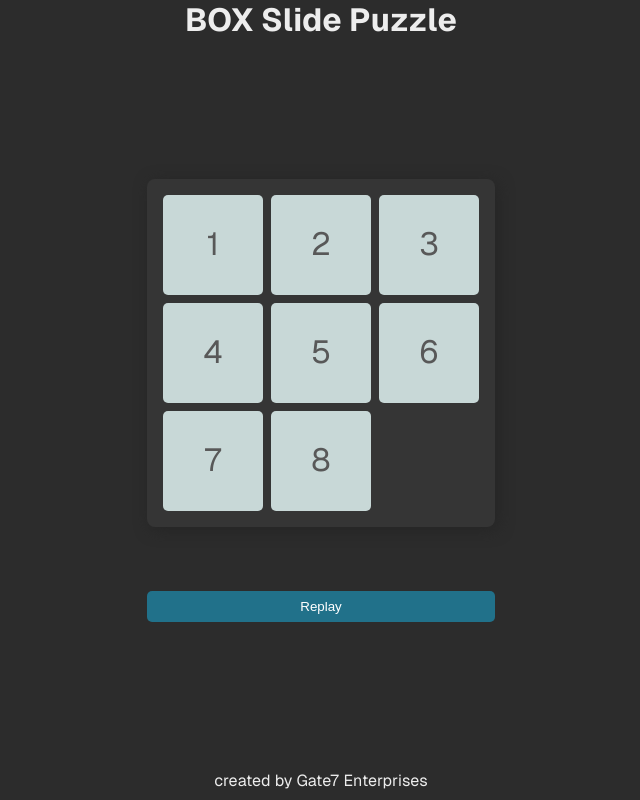
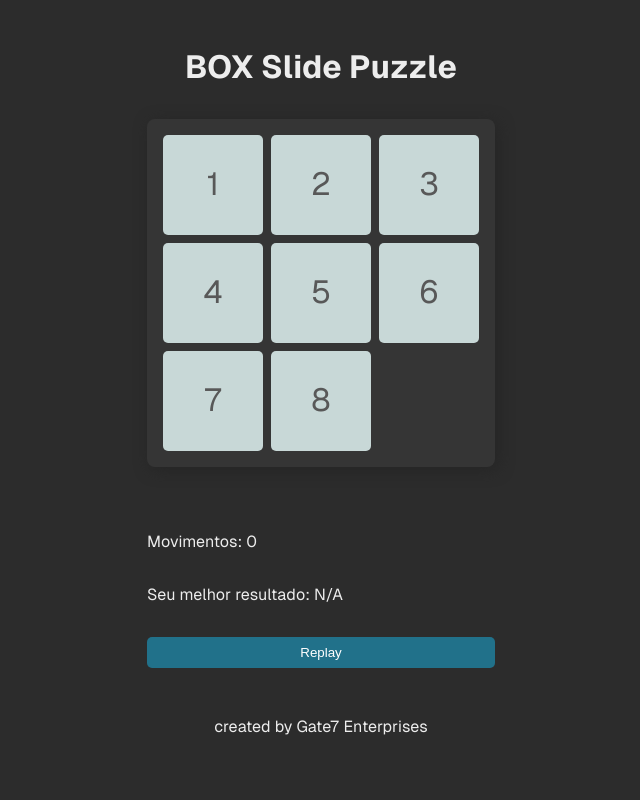
Before and after one commit to gothmate/boxslidepuzzle, a Next.js app: page / in a window 1280 px wide. Shown: the whole page, without its empty margins (319-959 px from the left). Built offline with nearby package versions, Linux system fonts and the light colour scheme.

Commit message:
feature(resultado): - criada variavel para contar movimentos - Criada função para salvar melhor resultado no LocalStorage

```diff
--- a/src/app/page.module.sass
+++ b/src/app/page.module.sass
@@ -1,11 +1,11 @@
 @use 'variables'
 
 .page
-  display: grid
-  grid-template-rows: 40px 1fr 40px
+  display: flex
+  flex-direction: column
   align-items: center
-  justify-items: center
-  min-height: 100svh
+  justify-content: center
+  min-height: 100vh
   gap: 1rem
   font-family: var(--font-geist-sans)
 
@@ -67,7 +67,6 @@
   display: flex
   flex-direction: column
   gap: 32px
-  grid-row-start: 2
 
 
 @media (hover: hover) and (pointer: fine)
--- a/src/components/Footer/page.module.sass
+++ b/src/components/Footer/page.module.sass
@@ -1,2 +1,5 @@
 .footer
+    width: 100vw
+    display: flex
+    justify-content: center
     padding: 2rem
--- a/src/components/GameBox/GameBox.tsx
+++ b/src/components/GameBox/GameBox.tsx
@@ -1,5 +1,5 @@
 "use client"
-import { useState } from "react"
+import { useState, useEffect } from "react"
 import style from "./page.module.sass"
 import styles from "@/app/page.module.sass"
 
@@ -12,13 +12,22 @@ export default function GameBox() {
   initialTiles.push(null)
 
   const [grid, setGrid] = useState<(number | null)[]>(initialTiles)
-  const [win, setWin] = useState('')
-  const [winFlag, setWinFlag] = useState('')
+  const [win, setWin] = useState("")
+  const [movimento, setMovimento] = useState(0)
+  const [winFlag, setWinFlag] = useState("")
+  const [melhorResultado, setMelhorResultado] = useState<number | null>(null)
 
+  useEffect(() => {
+    const recordeSalvo = localStorage.getItem("melhorResultado")
+    if (recordeSalvo) {
+      setMelhorResultado(parseInt(recordeSalvo, 10))
+    }
+  }, [])
 
   function animatedShuffle(moves = 100) {
-    setWinFlag('')
-    setWin('')
+    setMovimento(0)
+    setWinFlag("")
+    setWin("")
     let count = 0
     let lastMove: number | null = null
     let secondLastMove: number | null = null
@@ -38,8 +47,11 @@ export default function GameBox() {
           secondLastMove = lastMove
           lastMove = randomMove
 
-          const newGrid: (number | null)[] = [...prevGrid];
-          [newGrid[emptyIndex], newGrid[randomMove]] = [newGrid[randomMove], newGrid[emptyIndex]]
+          const newGrid: (number | null)[] = [...prevGrid]
+          ;[newGrid[emptyIndex], newGrid[randomMove]] = [
+            newGrid[randomMove],
+            newGrid[emptyIndex],
+          ]
           count++
 
           if (count >= moves) clearInterval(shuffleInterval)
@@ -58,9 +70,13 @@ export default function GameBox() {
 
     if (validMoves.includes(index)) {
       setGrid((prevGrid) => {
-        const newGrid = [...prevGrid];
-        [newGrid[emptyIndex], newGrid[index]] = [newGrid[index], newGrid[emptyIndex]]
+        const newGrid = [...prevGrid]
+        ;[newGrid[emptyIndex], newGrid[index]] = [
+          newGrid[index],
+          newGrid[emptyIndex],
+        ]
         checkWin(newGrid)
+        setMovimento(movimento + 1)
         return newGrid
       })
     }
@@ -80,12 +96,18 @@ export default function GameBox() {
   }
 
   function checkWin(currentGrid: (number | null)[]) {
-    const isSolved = currentGrid
-      .slice(0, -1)
-      .every((tile, i) => tile === i + 1)
+    const isSolved = currentGrid.slice(0, -1).every((tile, i) => tile === i + 1)
     if (isSolved) {
       setWin("Parabéns! Você completou o quebra-cabeça!")
       setWinFlag(style.win)
+      atualizarMelhorResultado(movimento)
+    }
+  }
+
+  function atualizarMelhorResultado(movimentosAtuais: number) {
+    if (melhorResultado === null || movimentosAtuais < melhorResultado) {
+      setMelhorResultado(movimentosAtuais)
+      localStorage.setItem("melhorResultado", movimentosAtuais.toString())
     }
   }
 
@@ -108,7 +130,11 @@ export default function GameBox() {
           <h3>{win}</h3>
         </div>
       </div>
-        <button onClick={() => animatedShuffle(100)} className={styles.btn}>Replay</button>
+      <p>Movimentos: {movimento}</p>
+      <p>Seu melhor resultado: {melhorResultado !== null ? melhorResultado : "N/A"}</p>
+      <button onClick={() => animatedShuffle(100)} className={styles.btn}>
+        Replay
+      </button>
     </>
   )
 }
--- a/src/components/Header/page.module.sass
+++ b/src/components/Header/page.module.sass
@@ -1,2 +1,2 @@
 .header
-    padding: 2rem
+    padding: 1rem
```
Also changed, not shown: src/app/page.tsx (+5 -5 lines). Lines whose indentation alone changed are shown as unchanged.
